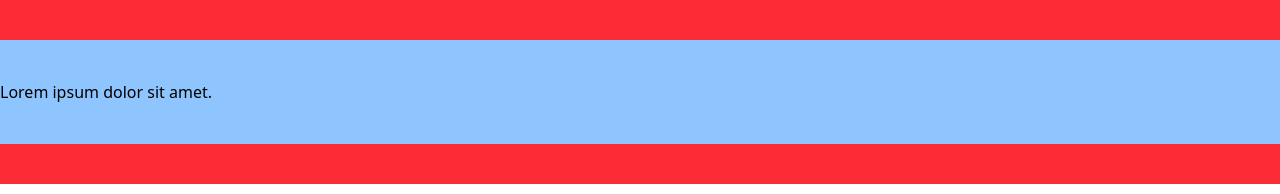
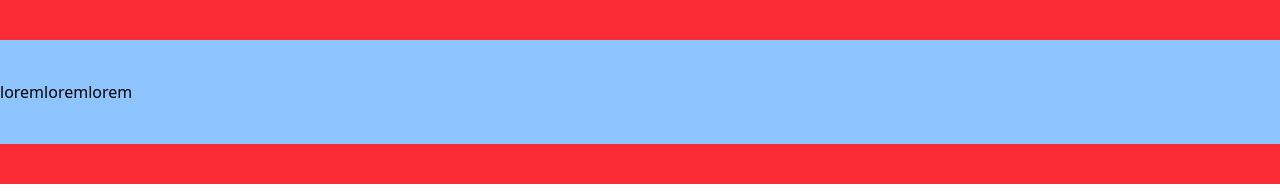
Before and after one commit to iyiu9akhan/innovate-RTB, a React (Vite) app: page / in a window 1280 px wide. Shown: the top 194 px of the page. Built offline with nearby package versions, Linux system fonts and the light colour scheme.

Commit message:
windows: updated navbar.jsx

```diff
--- a/src/assets/components/Navbar/Navbar.jsx
+++ b/src/assets/components/Navbar/Navbar.jsx
@@ -4,7 +4,11 @@ const Navbar = () => {
   return (
     <div className='bg-red-500 py-10'>
         <div className='w-[1409px] mx-auto bg-blue-300 py-10'>
-            Lorem ipsum dolor sit amet.
+            <div className='flex'>
+              <div>lorem</div>
+              <div>lorem</div>
+              <div>lorem</div>
+            </div>
         </div>
     </div>
   )
```
